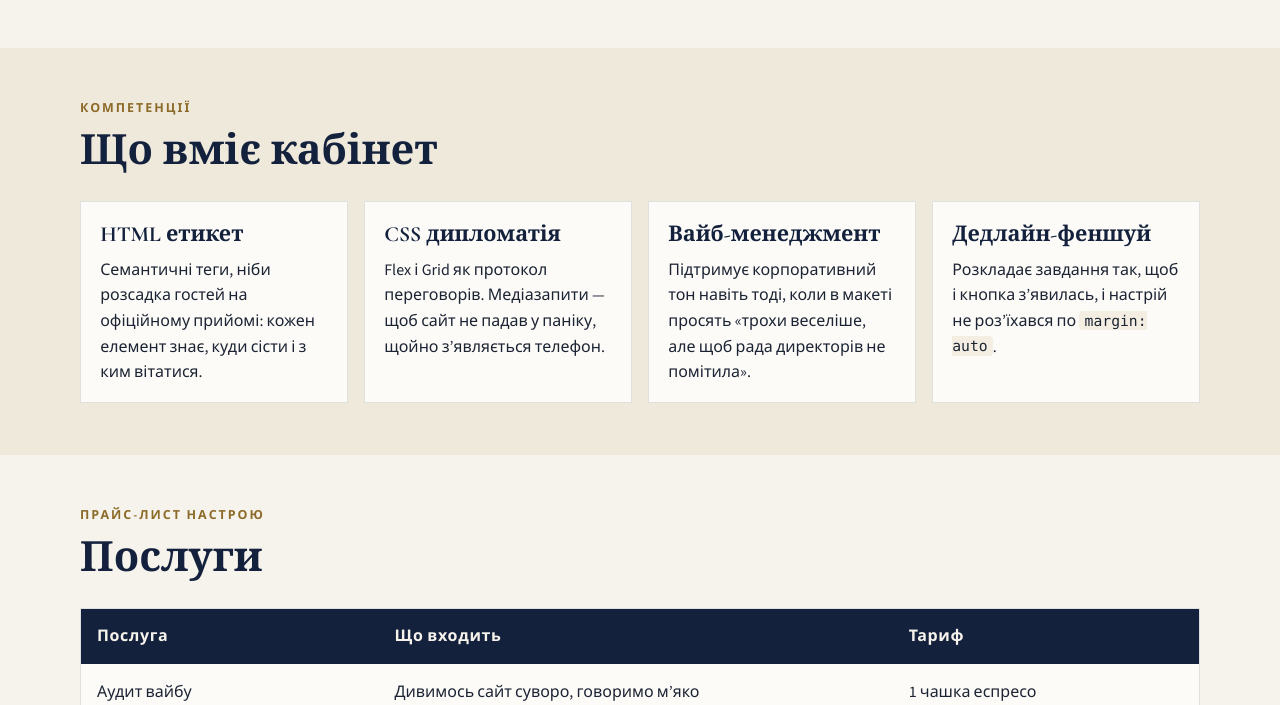
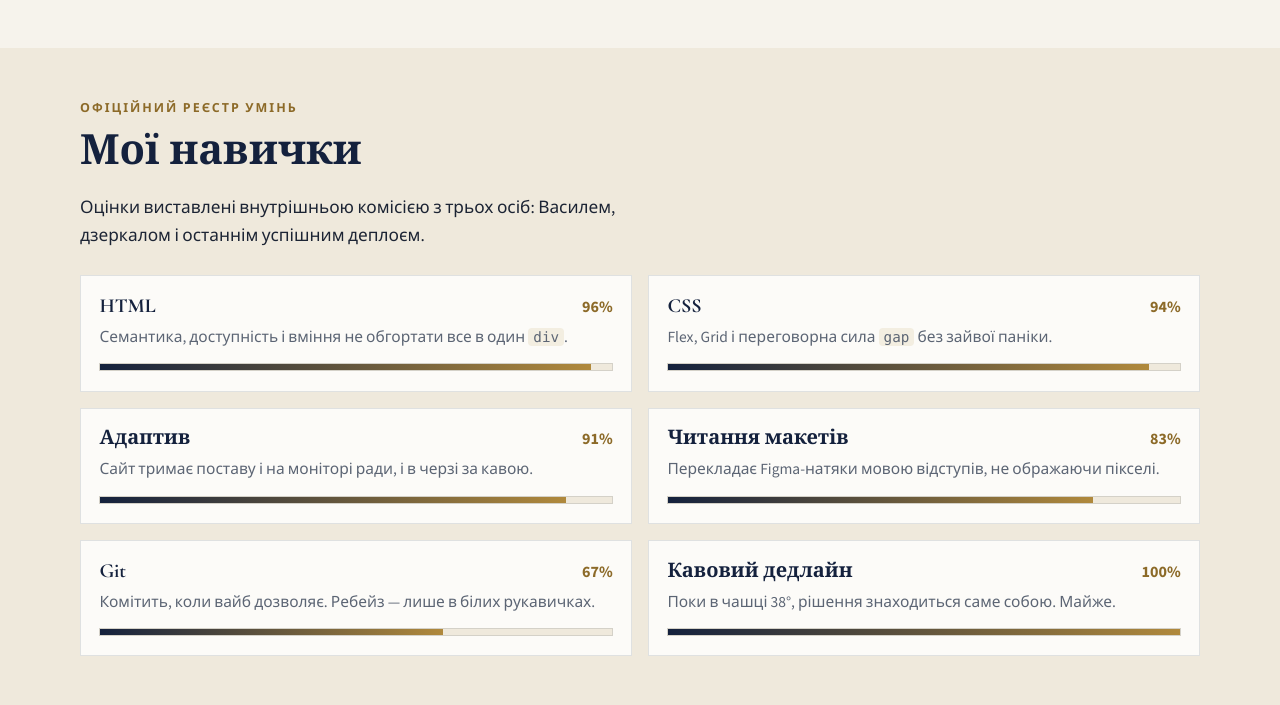
Before and after one commit to bdvlad/my-portfolio, a plain HTML site: page index.html in a window 1280 px wide. Shown: the part 1278-1983 px from the top of the page. Drawn offline with nearby package versions, Linux system fonts and the light colour scheme.

Commit message:
Add Skills section

```diff
--- a/css/styles.css
+++ b/css/styles.css
@@ -382,6 +382,58 @@ section[id] {
   margin-bottom: 0;
 }
 
+.skill-list {
+  list-style: none;
+  margin: 0;
+  padding: 0;
+  display: grid;
+  gap: 1rem;
+}
+
+.skill {
+  background: var(--white);
+  border: 1px solid var(--line);
+  padding: 1.1rem 1.15rem 1.2rem;
+}
+
+.skill-top {
+  display: flex;
+  align-items: baseline;
+  justify-content: space-between;
+  gap: 0.75rem;
+}
+
+.skill h3 {
+  margin: 0;
+  font-size: 1.25rem;
+}
+
+.skill-top span {
+  font-weight: 700;
+  color: var(--gold-dark);
+  font-variant-numeric: tabular-nums;
+}
+
+.skill p {
+  margin: 0.35rem 0 0.85rem;
+  color: var(--muted);
+  font-size: 0.97rem;
+}
+
+.skill-track {
+  height: 8px;
+  background: var(--paper-2);
+  border: 1px solid var(--line);
+  overflow: hidden;
+}
+
+.skill-fill {
+  display: block;
+  height: 100%;
+  width: var(--level);
+  background: linear-gradient(90deg, var(--navy), var(--gold));
+}
+
 .table-wrap {
   overflow-x: auto;
   background: var(--white);
@@ -505,7 +557,8 @@ tbody tr:hover td {
   }
 
   .cards,
-  .reviews {
+  .reviews,
+  .skill-list {
     grid-template-columns: repeat(2, minmax(0, 1fr));
   }
 }
--- a/index.html
+++ b/index.html
@@ -24,7 +24,8 @@
         <a class="logo" href="#hero">ВН</a>
         <nav class="nav" aria-label="Основна навігація">
           <a href="#about">Про мене</a>
-          <a href="#skills">Компетенції</a>
+          <a href="#skills">Навички</a>
+          <a href="#competencies">Компетенції</a>
           <a href="#services">Послуги</a>
           <a href="#reviews">Відгуки</a>
           <a href="#contact">Контакт</a>
@@ -119,6 +120,123 @@
       </section>
 
       <section class="section section-alt" id="skills">
+        <div class="container">
+          <header class="section-head">
+            <p class="eyebrow">Офіційний реєстр умінь</p>
+            <h2>Мої навички</h2>
+            <p class="lead">
+              Оцінки виставлені внутрішньою комісією з трьох осіб: Василем,
+              дзеркалом і останнім успішним деплоєм.
+            </p>
+          </header>
+          <ul class="skill-list">
+            <li class="skill">
+              <div class="skill-top">
+                <h3>HTML</h3>
+                <span>96%</span>
+              </div>
+              <p>Семантика, доступність і вміння не обгортати все в один <code>div</code>.</p>
+              <div
+                class="skill-track"
+                role="meter"
+                aria-label="HTML"
+                aria-valuemin="0"
+                aria-valuemax="100"
+                aria-valuenow="96"
+              >
+                <span class="skill-fill" style="--level: 96%"></span>
+              </div>
+            </li>
+            <li class="skill">
+              <div class="skill-top">
+                <h3>CSS</h3>
+                <span>94%</span>
+              </div>
+              <p>Flex, Grid і переговорна сила <code>gap</code> без зайвої паніки.</p>
+              <div
+                class="skill-track"
+                role="meter"
+                aria-label="CSS"
+                aria-valuemin="0"
+                aria-valuemax="100"
+                aria-valuenow="94"
+              >
+                <span class="skill-fill" style="--level: 94%"></span>
+              </div>
+            </li>
+            <li class="skill">
+              <div class="skill-top">
+                <h3>Адаптив</h3>
+                <span>91%</span>
+              </div>
+              <p>Сайт тримає поставу і на моніторі ради, і в черзі за кавою.</p>
+              <div
+                class="skill-track"
+                role="meter"
+                aria-label="Адаптив"
+                aria-valuemin="0"
+                aria-valuemax="100"
+                aria-valuenow="91"
+              >
+                <span class="skill-fill" style="--level: 91%"></span>
+              </div>
+            </li>
+            <li class="skill">
+              <div class="skill-top">
+                <h3>Читання макетів</h3>
+                <span>83%</span>
+              </div>
+              <p>Перекладає Figma-натяки мовою відступів, не ображаючи пікселі.</p>
+              <div
+                class="skill-track"
+                role="meter"
+                aria-label="Читання макетів"
+                aria-valuemin="0"
+                aria-valuemax="100"
+                aria-valuenow="83"
+              >
+                <span class="skill-fill" style="--level: 83%"></span>
+              </div>
+            </li>
+            <li class="skill">
+              <div class="skill-top">
+                <h3>Git</h3>
+                <span>67%</span>
+              </div>
+              <p>Комітить, коли вайб дозволяє. Ребейз — лише в білих рукавичках.</p>
+              <div
+                class="skill-track"
+                role="meter"
+                aria-label="Git"
+                aria-valuemin="0"
+                aria-valuemax="100"
+                aria-valuenow="67"
+              >
+                <span class="skill-fill" style="--level: 67%"></span>
+              </div>
+            </li>
+            <li class="skill">
+              <div class="skill-top">
+                <h3>Кавовий дедлайн</h3>
+                <span>100%</span>
+              </div>
+              <p>Поки в чашці 38°, рішення знаходиться саме собою. Майже.</p>
+              <div
+                class="skill-track"
+                role="meter"
+                aria-label="Кавовий дедлайн"
+                aria-valuemin="0"
+                aria-valuemax="100"
+                aria-valuenow="100"
+              >
+                <span class="skill-fill" style="--level: 100%"></span>
+              </div>
+            </li>
+          </ul>
+        </div>
+      </section>
+
+      <section class="section" id="competencies">
         <div class="container">
           <header class="section-head">
             <p class="eyebrow">Компетенції</p>
```
